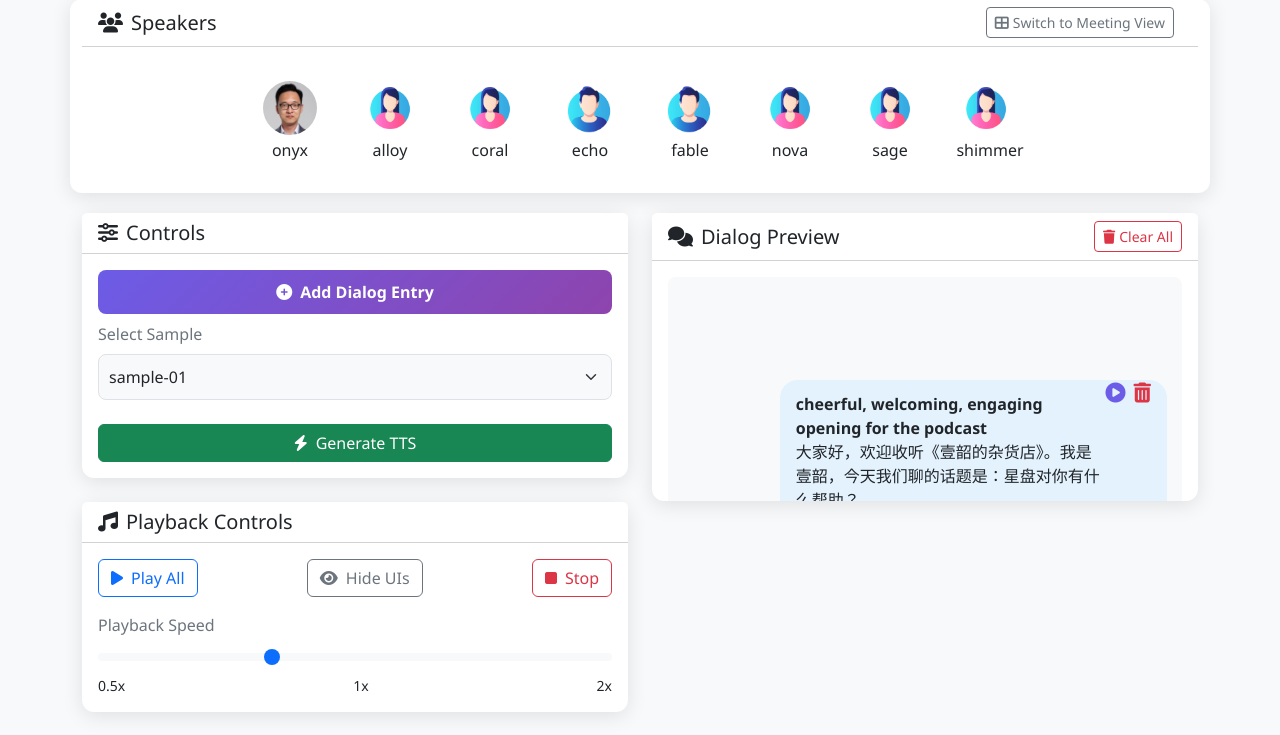
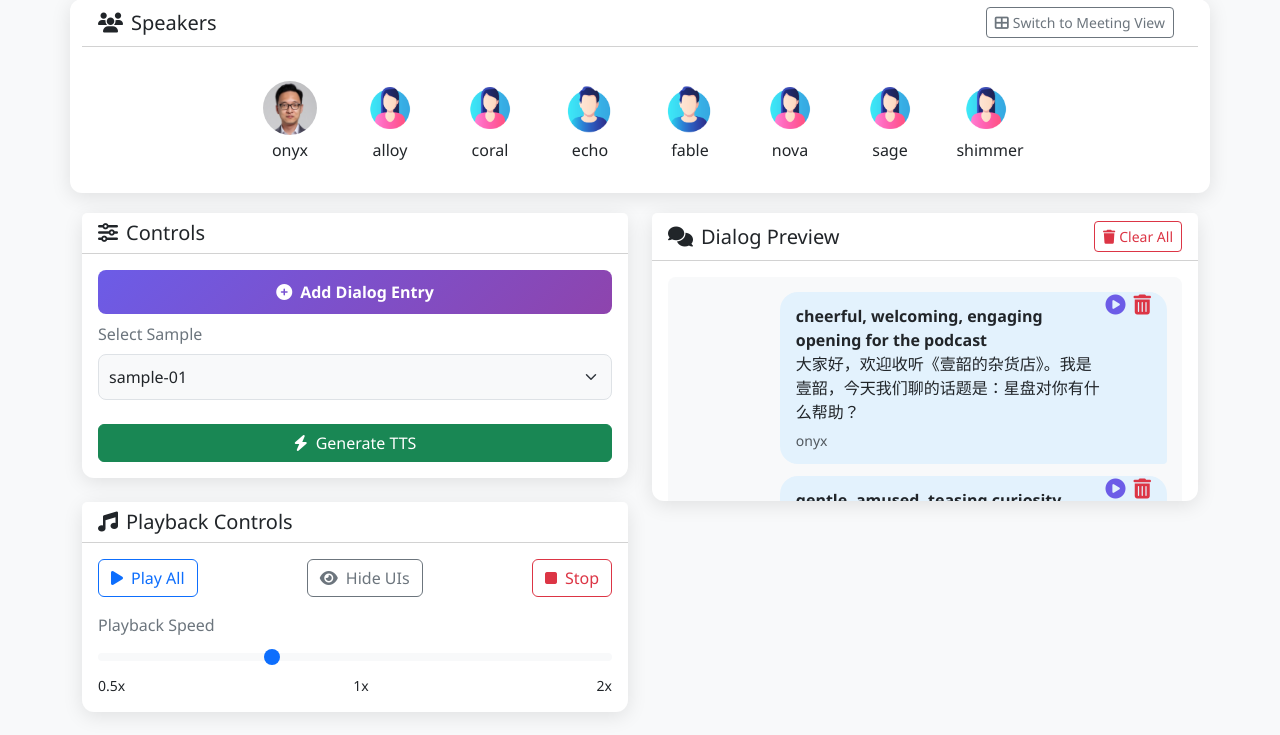
Before and after one commit to phototix/OpenAI-TTS-Dialog, a PHP site: page / in a window 1280 px wide. Shown: the part 312-1047 px from the top of the page. Run offline with PHP 8.4, Linux system fonts and the light colour scheme.

Commit message:
Update index.html

```diff
--- a/index.php
+++ b/index.php
@@ -132,7 +132,7 @@
                         </div>
                     </div>
                     <div class="card-body" style="max-height: 240px; overflow-y: auto;">
-                        <div class="dialog-container" id="dialogContainer" style="padding-top: 20%;">
+                        <div class="dialog-container" id="dialogContainer">
                             <p class="text-center text-muted mt-4">Your dialog will appear here</p>
                         </div>
                     </div>
```
